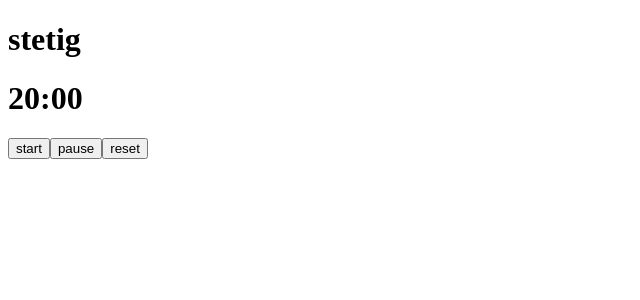
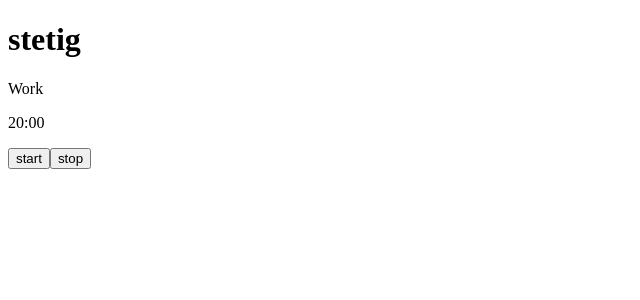
Before and after one commit to JulianElda/stetig, a Vue app: page / in a window 1280 px wide. Shown: the top 300 px of the page, without its empty margins (0-640 px from the left). Built offline with nearby package versions, Linux system fonts and the light colour scheme.

Commit message:
added timer switch

```diff
--- a/src/App.vue
+++ b/src/App.vue
@@ -1,11 +1,7 @@
 <script setup lang="ts">
-import MainTimer from "@/components/MainTimer/MainTimer.vue";
+import AppComponent from "@/components/AppComponent/AppComponent.vue";
 </script>
 
 <template>
-  <h1>stetig</h1>
-  <MainTimer />
+  <AppComponent />
 </template>
-
-<style scoped>
-</style>
--- /dev/null
+++ b/src/components/AppComponent/AppComponent.vue
@@ -0,0 +1,21 @@
+<script setup lang="ts">
+import { ref } from "vue";
+import MainTimer from "@/components/MainTimer/MainTimer.vue";
+import { stati } from "@/utils/consts";
+
+const CURRENT_STATUS = ref<stati>(stati.WORK);
+</script>
+
+<template>
+  <h1>stetig</h1>
+  <div>
+    <MainTimer
+      v-if="CURRENT_STATUS === stati.WORK"
+      :status="stati.WORK"
+      @stop="CURRENT_STATUS = stati.BREAK" />
+    <MainTimer
+      v-else
+      :status="stati.BREAK"
+      @stop="CURRENT_STATUS = stati.WORK" />
+  </div>
+</template>
--- a/src/components/MainTimer/MainTimer.vue
+++ b/src/components/MainTimer/MainTimer.vue
@@ -1,41 +1,45 @@
 <script setup lang="ts">
 import { ref } from "vue";
-import { formatTime } from "@/utils/functions"
+import { formatTime } from "@/utils/functions";
+import { stati, TIMER_CONFIGURATIONS } from "@/utils/consts";
+
+const props = defineProps<{
+  status: stati;
+}>();
+
+const emit = defineEmits(["stop"]);
 
 // update every 1 second
 const UPDATE_INTERVAL = 1000;
-// 20 min starting time
-const STARTING_TIME = 20 * 60 * 1000;
+
+const STARTING_TIME = TIMER_CONFIGURATIONS[props.status].time;
+const TITLE = TIMER_CONFIGURATIONS[props.status].title;
 
 const timeLeft = ref<number>(STARTING_TIME);
-const timerRunning = ref<boolean>(false)
+const timerRunning = ref<boolean>(false);
 
 let timerId: number;
 
 const onStartTimer = function () {
-  timerRunning.value = true
+  timerRunning.value = true;
   timerId = setInterval(function () {
     if (timeLeft.value > 0 && timerRunning.value === true)
-      timeLeft.value -= UPDATE_INTERVAL
+      timeLeft.value -= UPDATE_INTERVAL;
+  }, UPDATE_INTERVAL);
+};
 
-  }, UPDATE_INTERVAL)
-}
-
-const onPauseTimer = function () {
-  timerRunning.value = false
-}
-
-const onResetTimer = function () {
-  timerRunning.value = false
-  timeLeft.value = STARTING_TIME
-  clearInterval(timerId)
-}
-
+const onStopTimer = function () {
+  timerRunning.value = false;
+  timeLeft.value = STARTING_TIME;
+  clearInterval(timerId);
+  emit("stop");
+};
 </script>
 
 <template>
-  <h1>{{  formatTime(timeLeft)  }}</h1>
+  <p>{{ TITLE }}</p>
+  <p>{{ formatTime(timeLeft) }}</p>
+
   <button @click="onStartTimer">start</button>
-  <button @click="onPauseTimer">pause</button>
-  <button @click="onResetTimer">reset</button>
+  <button @click="onStopTimer">stop</button>
 </template>
--- /dev/null
+++ b/src/utils/consts.ts
@@ -0,0 +1,20 @@
+export enum stati {
+  WORK = "WORK",
+  BREAK = "BREAK",
+}
+
+type TIMER_CONFIGURATION = {
+  title: string;
+  time: number;
+};
+
+export const TIMER_CONFIGURATIONS: Record<stati, TIMER_CONFIGURATION> = {
+  [stati.WORK]: {
+    title: "Work",
+    time: 1200000,
+  },
+  [stati.BREAK]: {
+    title: "Break",
+    time: 300000,
+  },
+};
```
Also changed, not shown: .eslintrc.cjs.
